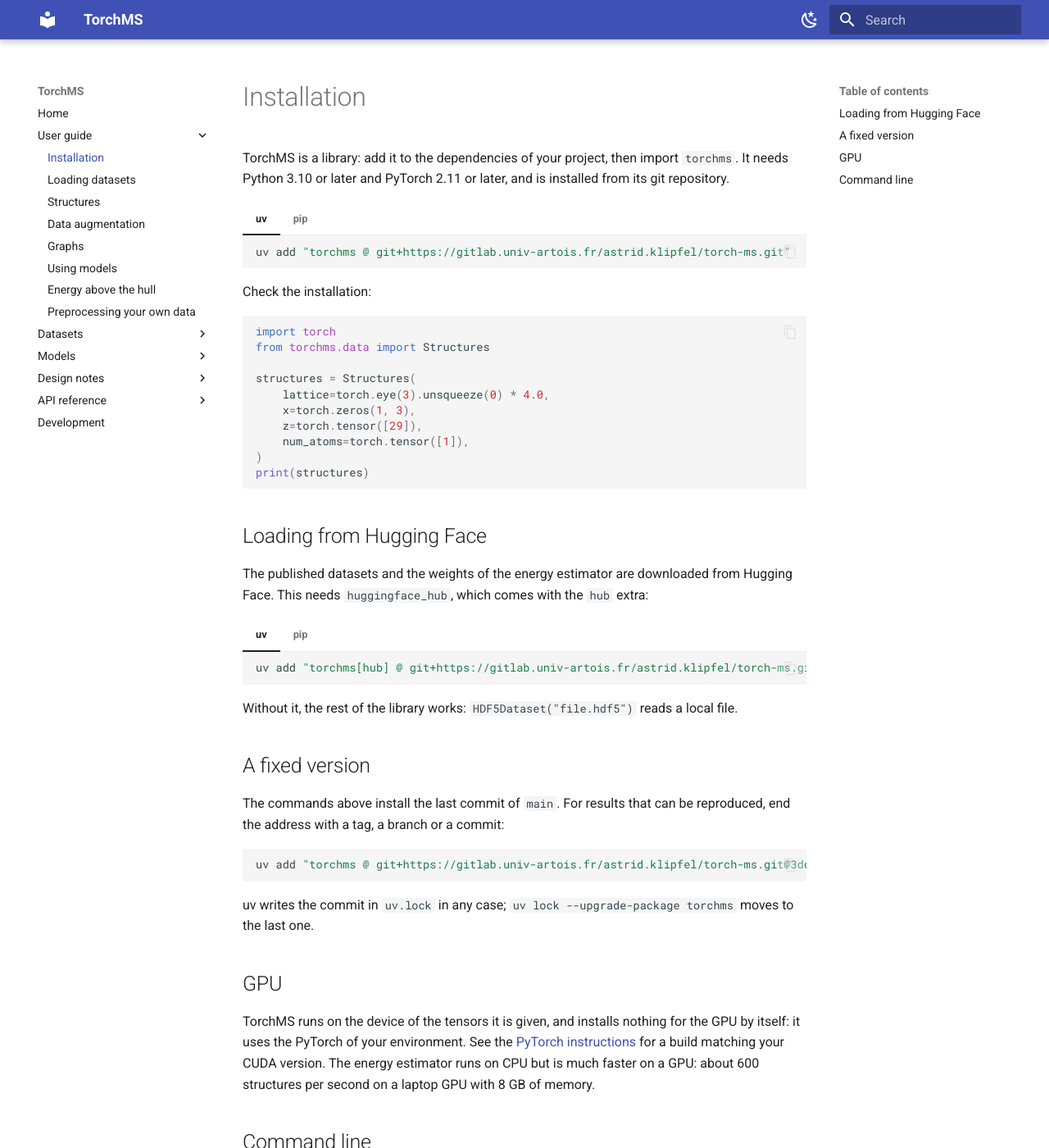
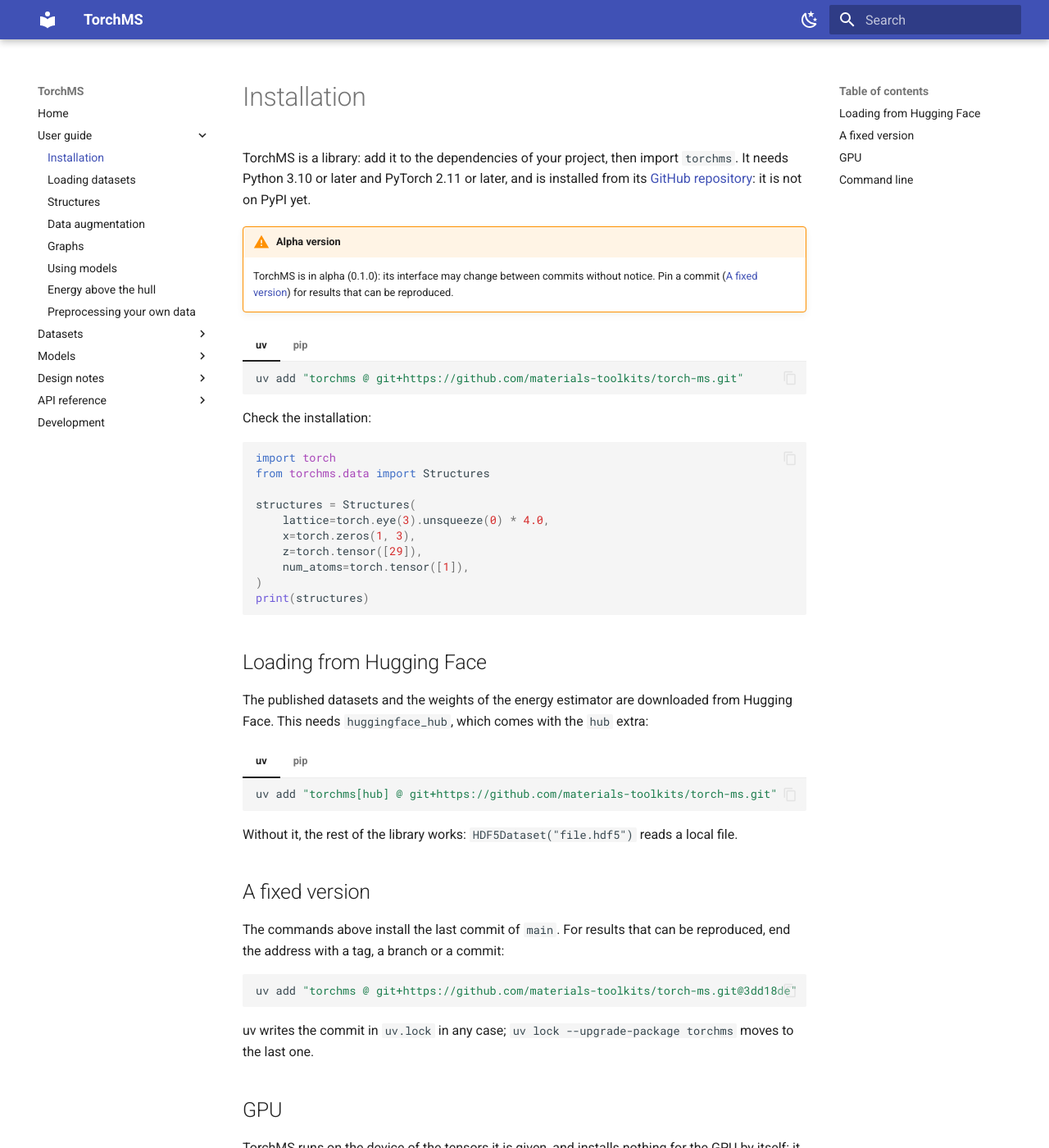
Before and after one commit to materials-toolkits/torch-ms, an MkDocs documentation site: the page built from docs/guide/installation.md, in a window 1280 px wide and 1400 px high. Shown: the whole window at 82% size. Built offline with MkDocs 1.6.1 and Material for MkDocs 9.7.7, drawn with Linux system fonts in a browser that asks for light colours.

Commit message:
Install from GitHub, mention the alpha version
Co-Authored-By: Claude Opus 5.5 <noreply@anthropic.com>

````diff
--- a/docs/guide/installation.md
+++ b/docs/guide/installation.md
@@ -1,19 +1,24 @@
 # Installation
 
 TorchMS is a library: add it to the dependencies of your project, then import `torchms`. It
-needs Python 3.10 or later and PyTorch 2.11 or later, and is installed from its git
-repository.
+needs Python 3.10 or later and PyTorch 2.11 or later, and is installed from its
+[GitHub repository](https://github.com/materials-toolkits/torch-ms): it is not on PyPI yet.
+
+!!! warning "Alpha version"
+
+    TorchMS is in alpha (0.1.0): its interface may change between commits without notice.
+    Pin a commit ([A fixed version](#a-fixed-version)) for results that can be reproduced.
 
 === "uv"
 
     ```bash
-    uv add "torchms @ git+https://gitlab.univ-artois.fr/astrid.klipfel/torch-ms.git"
+    uv add "torchms @ git+https://github.com/materials-toolkits/torch-ms.git"
     ```
 
 === "pip"
 
     ```bash
-    pip install "torchms @ git+https://gitlab.univ-artois.fr/astrid.klipfel/torch-ms.git"
+    pip install "torchms @ git+https://github.com/materials-toolkits/torch-ms.git"
     ```
 
 Check the installation:
@@ -39,13 +44,13 @@ Face. This needs `huggingface_hub`, which comes with the `hub` extra:
 === "uv"
 
     ```bash
-    uv add "torchms[hub] @ git+https://gitlab.univ-artois.fr/astrid.klipfel/torch-ms.git"
+    uv add "torchms[hub] @ git+https://github.com/materials-toolkits/torch-ms.git"
     ```
 
 === "pip"
 
     ```bash
-    pip install "torchms[hub] @ git+https://gitlab.univ-artois.fr/astrid.klipfel/torch-ms.git"
+    pip install "torchms[hub] @ git+https://github.com/materials-toolkits/torch-ms.git"
     ```
 
 Without it, the rest of the library works: `HDF5Dataset("file.hdf5")` reads a local file.
@@ -56,7 +61,7 @@ The commands above install the last commit of `main`. For results that can be re
 end the address with a tag, a branch or a commit:
 
 ```bash
-uv add "torchms @ git+https://gitlab.univ-artois.fr/astrid.klipfel/torch-ms.git@3dd18de"
+uv add "torchms @ git+https://github.com/materials-toolkits/torch-ms.git@3dd18de"
 ```
 
 uv writes the commit in `uv.lock` in any case; `uv lock --upgrade-package torchms` moves to
````
Also changed, not shown: README.md (+9 -4 lines), docs/index.md (+2 -1 lines).
